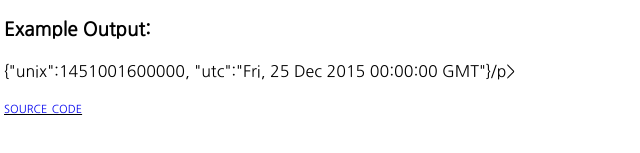
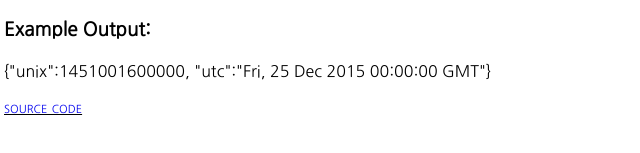
Before and after one commit to snrelghgub/nodejs-timestamp-microservice, a website: page views/index.html in a window 1280 px wide. Shown: the part 525-678 px from the top of the page, 36-676 px from the left. Drawn offline with Linux system fonts and the light colour scheme; files that its build step writes are made by us from their sources.

Commit message:
fix minor issue

```diff
--- a/views/index.html
+++ b/views/index.html
@@ -39,7 +39,7 @@
         </ul>
 
         <h3>Example Output:</h3>
-        <p><code>{"unix":1451001600000, "utc":"Fri, 25 Dec 2015 00:00:00 GMT"}</code>/p>
+        <p><code>{"unix":1451001600000, "utc":"Fri, 25 Dec 2015 00:00:00 GMT"}</code></p>
 
         <footer>
          <a id=#footer-link target="_blank" href="http://www.github.com/snrelghgub/timestamp-microservice">source code</a>
```
